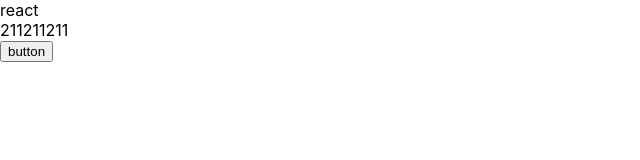
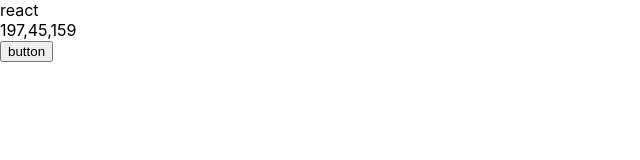
Before and after one commit to hellomac87/rgbchallenge-react-ts, a React (Create React App) app: page / in a window 1280 px wide. Shown: the top 160 px of the page, without its empty margins (0-640 px from the left). Built offline with nearby package versions, Linux system fonts and the light colour scheme.

Commit message:
mapStateToProps

```diff
--- a/src/components/Question.tsx
+++ b/src/components/Question.tsx
@@ -11,7 +11,11 @@
 }
 
 const Question = ({ question }: Props) => {
-  return <div className={cx("container")}>{question}</div>;
+  return (
+    <div className={cx("container")}>
+      {question[0]},{question[1]},{question[2]}
+    </div>
+  );
 };
 
 export default Question;
--- a/src/containers/QuestionContainer.tsx
+++ b/src/containers/QuestionContainer.tsx
@@ -1,18 +1,38 @@
 import React, { Component } from "react";
 
-// redux dependancies
-import * as actions from "../actions/";
+// types dependencies
+import { StoreState } from "../types";
+
+// redux dependencies
+import * as actions from "../actions";
+import { bindActionCreators } from "redux";
+import { connect } from "react-redux";
+
+// component dependencies
 import Question from "../components/Question";
 
-class QuestionContainer extends Component {
+interface IQuestionProps {
+  question: number[];
+}
+
+interface IQuestionState {}
+
+class QuestionContainer extends Component<IQuestionProps, IQuestionState> {
   render() {
+    const { question } = this.props;
     return (
       <div>
-        <Question question={[211, 211, 211]} />
+        <Question question={question} />
         <button>button</button>
       </div>
     );
   }
 }
 
-export default QuestionContainer;
+const mapStateToProps = (state: StoreState) => {
+  return {
+    question: state.question
+  };
+};
+
+export default connect(mapStateToProps)(QuestionContainer);
```
